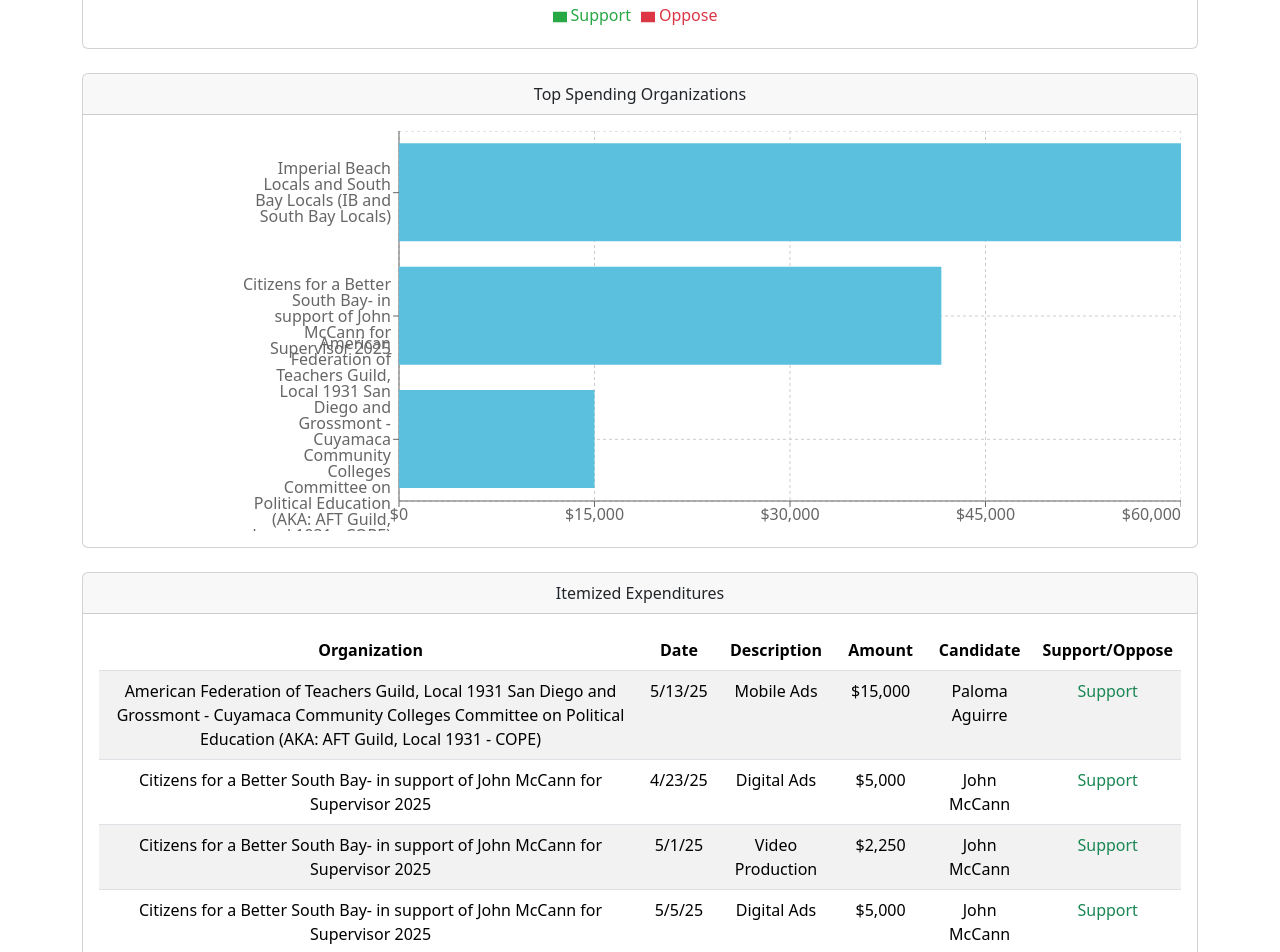
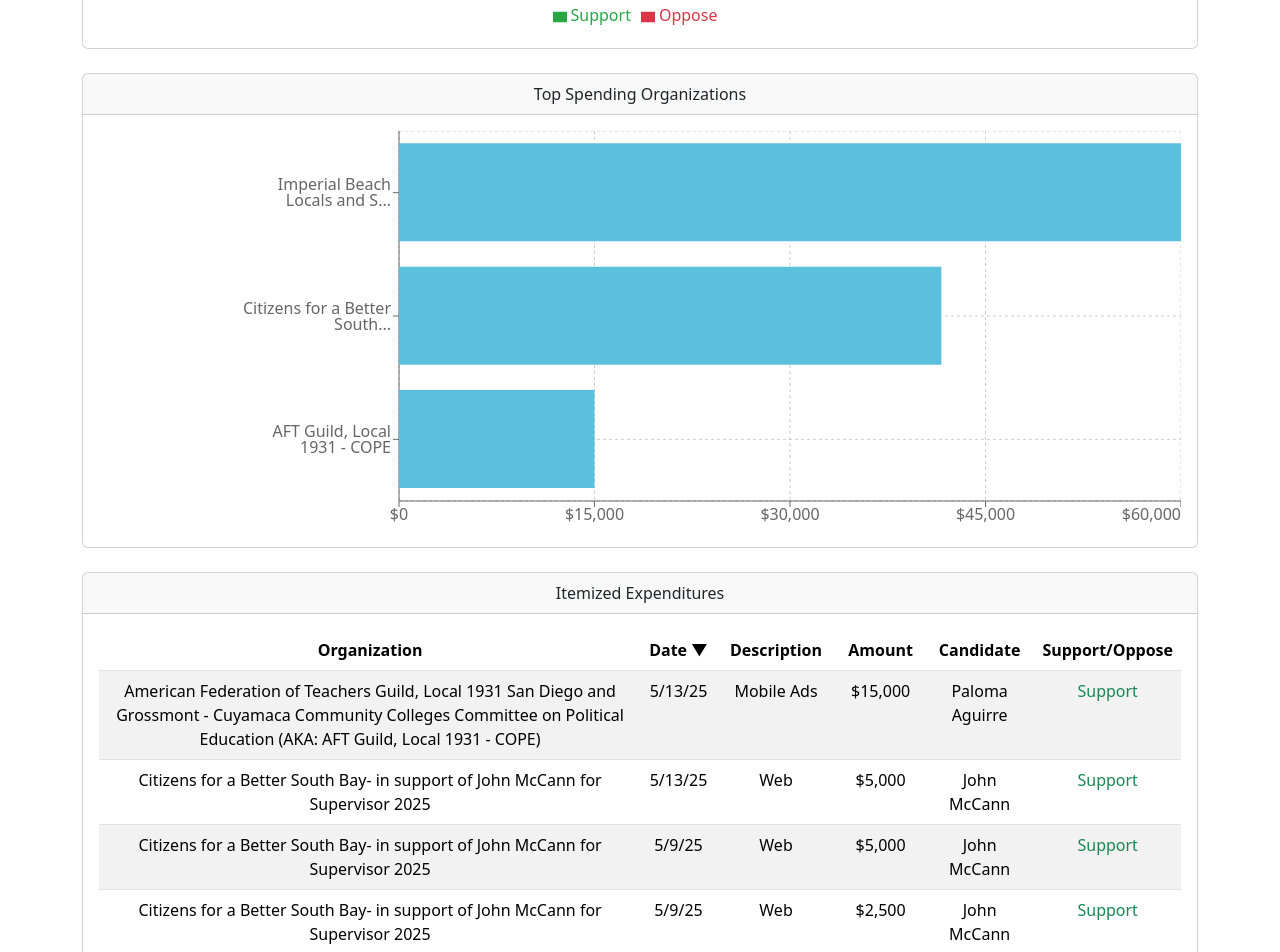
Before and after one commit to mph372/sd-d1-runoff-tracker, a React (Create React App) app: page / in a window 1280 px wide. Shown: the part 780-1732 px from the top of the page. Built offline with nearby package versions, Linux system fonts and the light colour scheme.

Commit message:
refactored itemized table and names of organizations

```diff
--- a/src/pages/ExpendituresDashboard.js
+++ b/src/pages/ExpendituresDashboard.js
@@ -11,6 +11,33 @@ function ExpendituresDashboard() {
   const [selectedEntity, setSelectedEntity] = useState('All');
   const [loading, setLoading] = useState(true);
   const [error, setError] = useState(null);
+  const [sortConfig, setSortConfig] = useState({
+    key: 'date',
+    direction: 'descending' // Default sort: newest to oldest
+  });
+
+  // Function to shorten entity names intelligently
+  const getShortenedEntityName = (fullName, maxLength = 30) => {
+    // Check if the name contains an AKA or parentheses
+    const akaMatch = fullName.match(/\(AKA:?\s*([^)]+)\)/i);
+    if (akaMatch) {
+      return akaMatch[1].trim();
+    }
+
+    // Check for text in parentheses that might be an abbreviation
+    const parenMatch = fullName.match(/\(([^)]+)\)/);
+    if (parenMatch && parenMatch[1].trim().split(' ').length <= 3) {
+      return parenMatch[1].trim();
+    }
+
+    // If name is already short enough, return it as is
+    if (fullName.length <= maxLength) {
+      return fullName;
+    }
+
+    // Otherwise truncate with ellipsis
+    return fullName.substring(0, maxLength - 3) + '...';
+  };
 
   useEffect(() => {
     // Function to load and parse the CSV
@@ -65,10 +92,59 @@ function ExpendituresDashboard() {
     loadCSV();
   }, []);
 
+  // Function to handle sorting
+  const requestSort = (key) => {
+    let direction = 'ascending';
+    if (sortConfig.key === key && sortConfig.direction === 'ascending') {
+      direction = 'descending';
+    }
+    setSortConfig({ key, direction });
+  };
+
+  // Sort function
+  const getSortedData = (items) => {
+    const sortableItems = [...items];
+
+    sortableItems.sort((a, b) => {
+      // Date sorting requires special handling
+      if (sortConfig.key === 'date') {
+        const dateA = new Date(a.date);
+        const dateB = new Date(b.date);
+
+        if (sortConfig.direction === 'ascending') {
+          return dateA - dateB;
+        }
+        return dateB - dateA;
+      }
+
+      // Handle amount sorting
+      if (sortConfig.key === 'amount') {
+        if (sortConfig.direction === 'ascending') {
+          return a.amount - b.amount;
+        }
+        return b.amount - a.amount;
+      }
+
+      // Default string sorting for other fields
+      if (a[sortConfig.key] < b[sortConfig.key]) {
+        return sortConfig.direction === 'ascending' ? -1 : 1;
+      }
+      if (a[sortConfig.key] > b[sortConfig.key]) {
+        return sortConfig.direction === 'ascending' ? 1 : -1;
+      }
+      return 0;
+    });
+
+    return sortableItems;
+  };
+
   // Filter data based on selected entity
   const filteredData = selectedEntity === 'All'
     ? data
     : data.filter(item => item.entity === selectedEntity);
+
+  // Sort filtered data
+  const sortedAndFilteredData = getSortedData(filteredData);
 
   // Calculate total spending
   const totalSpending = filteredData.reduce((sum, item) => sum + item.amount, 0);
@@ -107,16 +183,31 @@ function ExpendituresDashboard() {
     }
   ];
 
-  // Create data for entity spending chart
+  // Create data for entity spending chart with shortened names
   const entitySpendingData = entities.map(entity => {
     const entityData = data.filter(item => item.entity === entity);
     const totalAmount = entityData.reduce((sum, item) => sum + item.amount, 0);
 
     return {
-      name: entity,
+      fullName: entity,
+      name: getShortenedEntityName(entity),
       amount: totalAmount
     };
   }).sort((a, b) => b.amount - a.amount).slice(0, 10); // Sort by amount and get top 10
+
+  // Custom tooltip for entity spending chart to show full names
+  const CustomTooltip = ({ active, payload }) => {
+    if (active && payload && payload.length) {
+      return (
+        <div className="custom-tooltip" style={{ backgroundColor: '#fff', padding: '10px', border: '1px solid #ccc' }}>
+          <p className="label"><strong>{payload[0].payload.fullName}</strong></p>
+          <p className="value">{`Amount: $${payload[0].value.toLocaleString()}`}</p>
+        </div>
+      );
+    }
+
+    return null;
+  };
 
   // Party colors
   const partyColors = {
@@ -223,7 +314,7 @@ function ExpendituresDashboard() {
                   <CartesianGrid strokeDasharray="3 3" />
                   <XAxis type="number" tickFormatter={(value) => `$${value.toLocaleString()}`} />
                   <YAxis type="category" dataKey="name" width={150} />
-                  <Tooltip formatter={(value) => `$${value.toLocaleString()}`} />
+                  <Tooltip content={<CustomTooltip />} />
                   <Bar dataKey="amount" fill="#5BC0DE" />
                 </BarChart>
               </ResponsiveContainer>
@@ -241,16 +332,58 @@ function ExpendituresDashboard() {
             <table className="table table-striped">
               <thead>
                 <tr>
-                  <th>Organization</th>
-                  <th>Date</th>
-                  <th>Description</th>
-                  <th>Amount</th>
-                  <th>Candidate</th>
-                  <th>Support/Oppose</th>
+                  <th onClick={() => requestSort('entity')} className="sortable-header">
+                    Organization
+                    {sortConfig.key === 'entity' && (
+                      <span className="ms-1">
+                        {sortConfig.direction === 'ascending' ? '▲' : '▼'}
+                      </span>
+                    )}
+                  </th>
+                  <th onClick={() => requestSort('date')} className="sortable-header">
+                    Date
+                    {sortConfig.key === 'date' && (
+                      <span className="ms-1">
+                        {sortConfig.direction === 'ascending' ? '▲' : '▼'}
+                      </span>
+                    )}
+                  </th>
+                  <th onClick={() => requestSort('description')} className="sortable-header">
+                    Description
+                    {sortConfig.key === 'description' && (
+                      <span className="ms-1">
+                        {sortConfig.direction === 'ascending' ? '▲' : '▼'}
+                      </span>
+                    )}
+                  </th>
+                  <th onClick={() => requestSort('amount')} className="sortable-header">
+                    Amount
+                    {sortConfig.key === 'amount' && (
+                      <span className="ms-1">
+                        {sortConfig.direction === 'ascending' ? '▲' : '▼'}
+                      </span>
+                    )}
+                  </th>
+                  <th onClick={() => requestSort('candidate')} className="sortable-header">
+                    Candidate
+                    {sortConfig.key === 'candidate' && (
+                      <span className="ms-1">
+                        {sortConfig.direction === 'ascending' ? '▲' : '▼'}
+                      </span>
+                    )}
+                  </th>
+                  <th onClick={() => requestSort('oppositionOrSupport')} className="sortable-header">
+                    Support/Oppose
+                    {sortConfig.key === 'oppositionOrSupport' && (
+                      <span className="ms-1">
+                        {sortConfig.direction === 'ascending' ? '▲' : '▼'}
+                      </span>
+                    )}
+                  </th>
                 </tr>
               </thead>
               <tbody>
-                {filteredData.map((item, index) => (
+                {sortedAndFilteredData.map((item, index) => (
                   <tr key={index}>
                     <td>{item.entity}</td>
                     <td>{item.date}</td>
@@ -269,6 +402,17 @@ function ExpendituresDashboard() {
           </div>
         </div>
       </div>
+
+      {/* Add some CSS for the sortable headers */}
+      <style jsx>{`
+        .sortable-header {
+          cursor: pointer;
+          user-select: none;
+        }
+        .sortable-header:hover {
+          background-color: #f8f9fa;
+        }
+      `}</style>
     </div>
   );
 }
```
